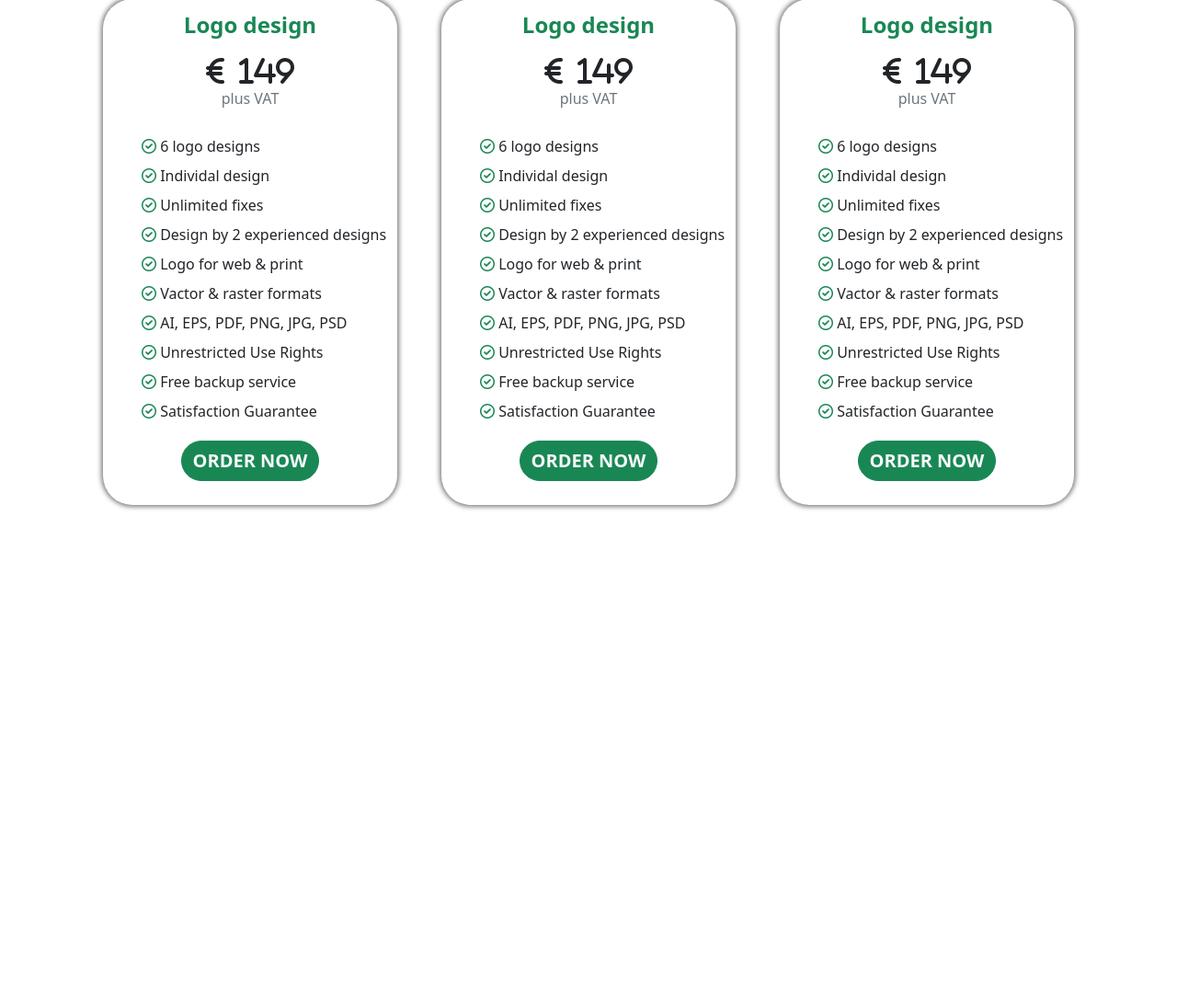
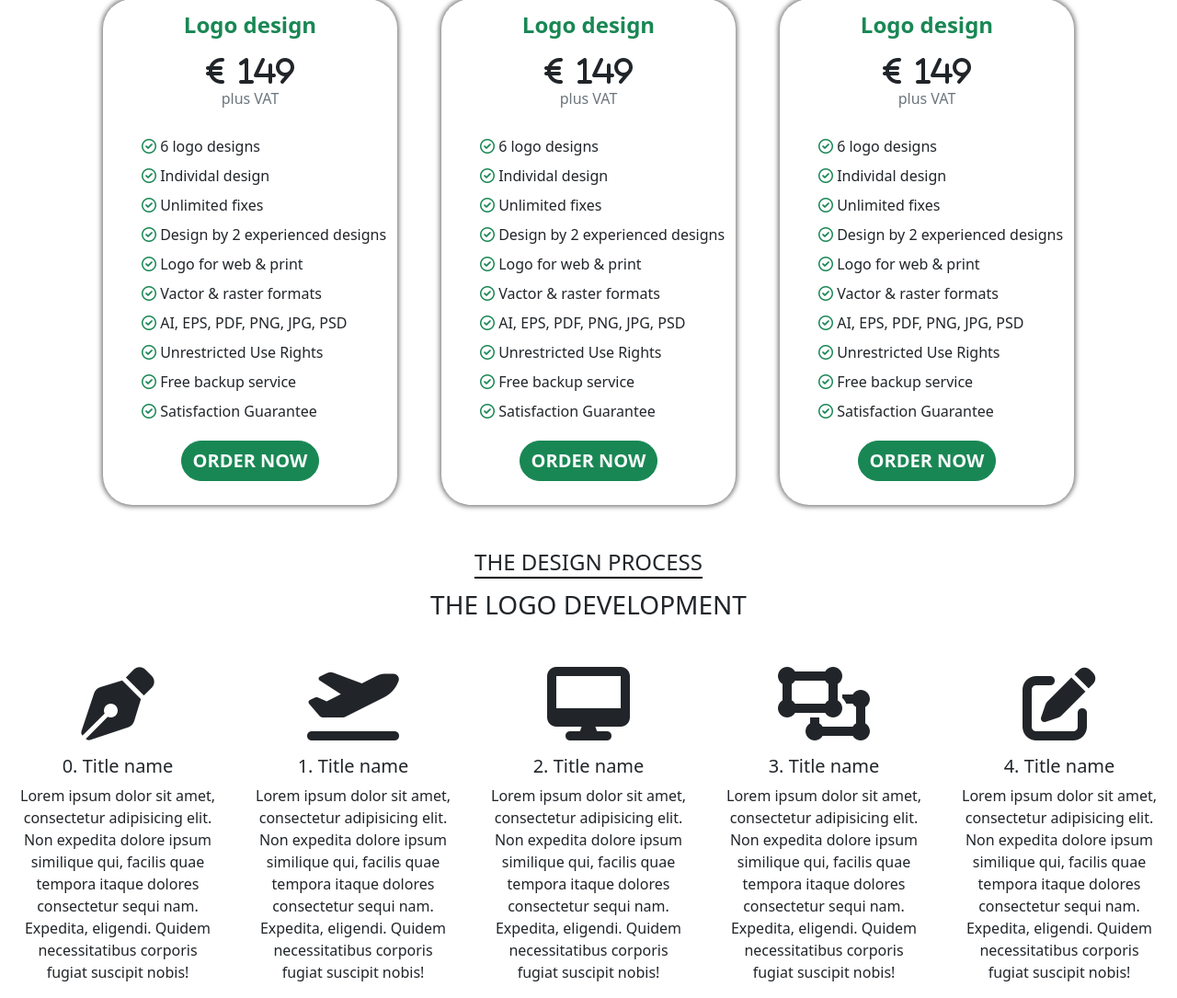
Before and after one commit to aslamcsebd/logo, a PHP site: page / in a window 1280 px wide. Shown: the part 1458-2543 px from the top of the page at 92% size. Before the commit the page ends 2012 px from the top, so only its background shows below. Run offline with PHP 8.4, Linux system fonts and the light colour scheme.

Commit message:
Design process complete

```diff
--- a/index.php
+++ b/index.php
@@ -80,6 +80,10 @@
             box-shadow: 0 0 5px 2px rgb(0 0 0 / 50%);
             border-radius: 5px;
         }
+
+        .process h4 span{ border-bottom: 2px solid #000; width:100px; }
+        .process .title{ margin-bottom: 50px; }
+
     </style>
 
     <body>
@@ -212,6 +216,38 @@
             </div>
         </section>
 
+        <section class="process">
+            <div class="text-center title">
+                <h4 class="my-3">
+                    <span>THE DESIGN PROCESS</span>
+                </h4>
+                <h3>
+                    THE LOGO DEVELOPMENT
+                </h3>
+            </div>
+
+            <div class="row justify-content-center m-0">
+                <?php
+                    $process = [
+                        '<i class="fa-solid fa-5x fa-pen-nib"></i>',
+                        '<i class="fa-solid fa-5x fa-plane-departure"></i>',
+                        '<i class="fa-solid fa-5x fa-desktop"></i>',
+                        '<i class="fa-solid fa-5x fa-object-ungroup"></i>',
+                        '<i class="fa-solid fa-5x fa-pen-to-square"></i>'
+                    ];?>
+
+                    <?php
+                        foreach($process as $key => $pro) { ?>
+                            <div class="col mx-2">
+                                <div class="text-center">
+                                    <p><?=$pro?></p>
+                                    <h5 class=""><?=$key?>. Title name</h5>
+                                    <p>Lorem ipsum dolor sit amet, consectetur adipisicing elit. Non expedita dolore ipsum similique qui, facilis quae tempora itaque dolores consectetur sequi nam. Expedita, eligendi. Quidem necessitatibus corporis fugiat suscipit nobis!</p>
+                                </div>
+                            </div>
+                    <?php } ?>
+            </div>
+        </section>
 
         <script src="https://code.jquery.com/jquery-2.2.0.min.js" type="text/javascript"></script>
         <script src="./slick/slick.js" type="text/javascript" charset="utf-8"></script>
```
